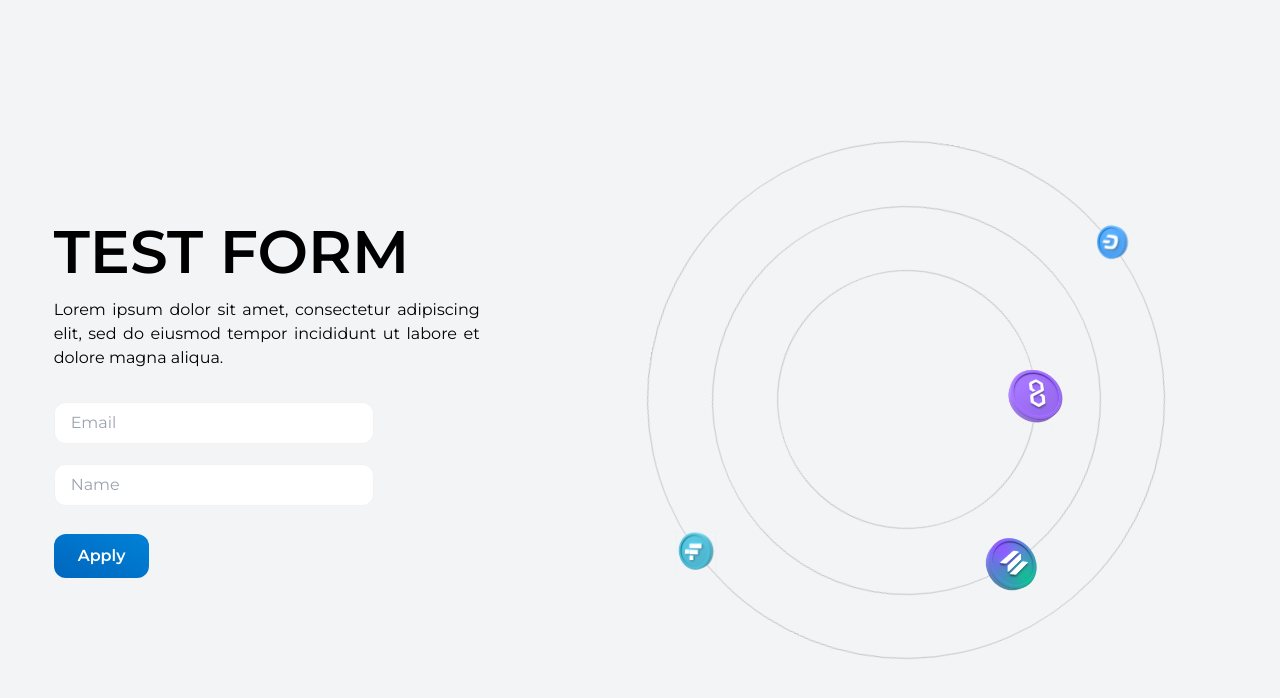
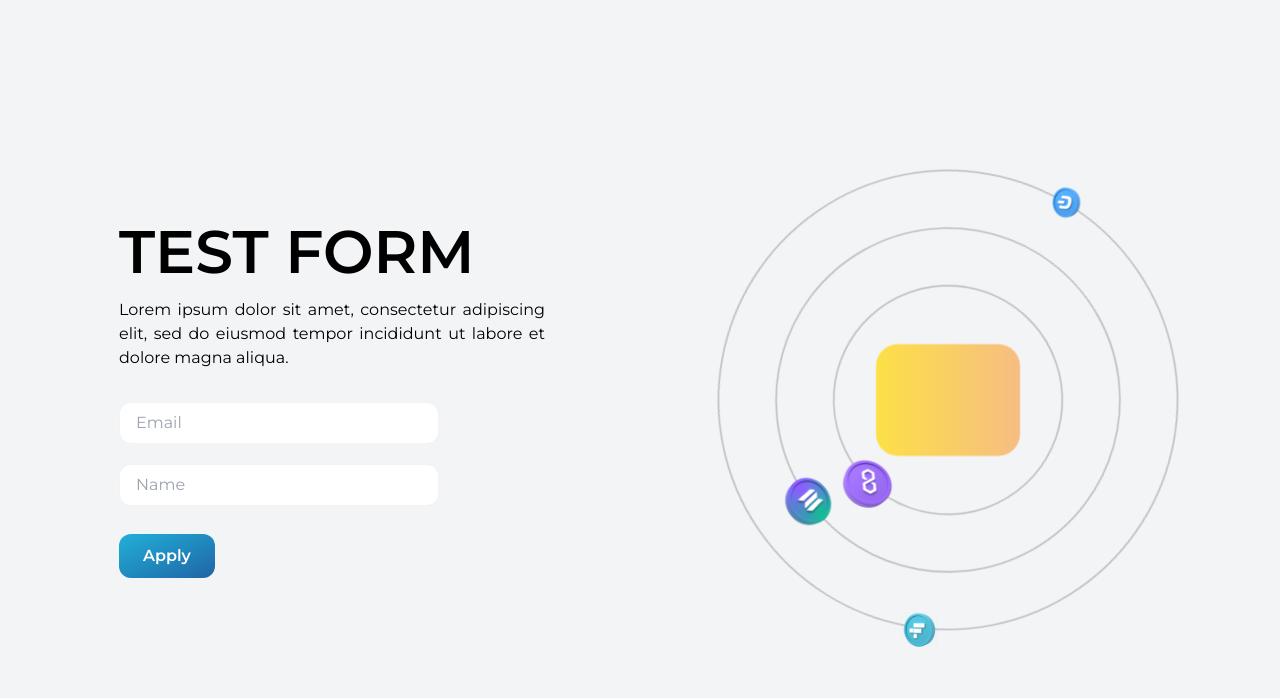
Before and after one commit to shpp-isahnovskii/coin-login, a Vue app: page / in a window 1280 px wide. Shown: the top 698 px of the page. Built offline with nearby package versions, Linux system fonts and the light colour scheme.

Commit message:
add card animation and media

```diff
--- /dev/null
+++ b/src/composables/useWindowResize.js
@@ -0,0 +1,16 @@
+import { ref, onMounted, onUnmounted } from 'vue';
+
+export const useWindowResize = () => {
+  const width = ref(window.innerWidth);
+  const height = ref(window.innerHeight);
+
+  function handler() {
+    width.value = window.innerWidth;
+    height.value = window.innerHeight;
+  };
+
+  onMounted(() => window.addEventListener('resize', handler));
+  onUnmounted(() => window.removeEventListener('resize', handler));
+
+  return { width, height };
+}
--- a/src/style.css
+++ b/src/style.css
@@ -12,7 +12,7 @@
   }
 
   h1 {
-    @apply text-6xl font-semibold;
+    @apply text-5xl lg:text-6xl font-semibold;
   }
 
   form input {
@@ -32,6 +32,6 @@
 
 @layer components {
   .blue-btn {
-    @apply bg-gradient-to-tr from-[#002584] to-[#0098EA] transition-all duration-500 bg-size-400 bg-pos-passive hover:bg-pos-hover disabled:from-gray-400 disabled:to-gray-500 disabled:cursor-not-allowed;
+    @apply bg-gradient-to-tl from-blue-900 to-cyan-400 transition-all duration-500 bg-size-200 bg-pos-passive hover:bg-pos-hover disabled:from-gray-400 disabled:to-gray-500 disabled:cursor-not-allowed;
   }
 }
--- a/src/views/login/LoginAnimation.vue
+++ b/src/views/login/LoginAnimation.vue
@@ -1,5 +1,6 @@
 <script setup>
 import ParticleRotation from './animation/ParticleRotation.vue';
+import CreditCard from './animation/CreditCard.vue';
 import { ref, onMounted } from 'vue';
 
 const INTERVAL_FREQUENCY = 300;
@@ -36,10 +37,11 @@ onMounted(() => {
 </script>
 
 <template>
-  <div class="flex items-center justify-center overflow-hidden">
+  <div class="flex items-center justify-center overflow-visible sm:py-6">
     <div
-      class="w-[40.5vw] h-[40.5vw] relative flex items-center justify-center"
+      class="w-64 h-64 sm:scale-[1.2] lg:scale-[1.8] relative flex items-center justify-center"
     >
+      <CreditCard />
       <template v-for="(icons, index) in data" :key="index">
         <ParticleRotation
           v-if="timer <= index"
--- a/src/views/login/LoginForm.vue
+++ /dev/null
@@ -1,100 +0,0 @@
-<script setup>
-import { reactive, ref } from 'vue';
-import { useVuelidate } from '@vuelidate/core';
-import { required, minLength, email, helpers } from '@vuelidate/validators';
-
-const defaultState = {
-  name: '',
-  email: '',
-};
-
-const state = reactive({ ...defaultState });
-const onSubmit = ref(false);
-
-const rules = {
-  name: {
-    required: helpers.withMessage('this field is required', required),
-    minLength: helpers.withMessage('at least 3 symbols', minLength(3)),
-  },
-  email: {
-    required: helpers.withMessage('this field is required', required),
-    email: helpers.withMessage('invalid email value', email),
-  },
-};
-const $v = useVuelidate(rules, state);
-
-const submitForm = async () => {
-  $v.value.$touch();
-  if ($v.value.$error) {
-    return;
-  }
-  onSubmit.value = true;
-
-  await dummyPromise()
-    .then(({ name, email }) => {
-      window.alert(`name:${name}, email:${email}`);
-    })
-    .catch(() => {
-      console.error('some error');
-    });
-  stateReset();
-};
-
-const dummyPromise = async () =>
-  new Promise((res, rej) => {
-    setTimeout(() => {
-      res({ name: state.name, email: state.email });
-    }, 500);
-  });
-
-const stateReset = () => {
-  state.name = defaultState.name;
-  state.email = defaultState.email;
-
-  $v.value.$reset();
-  onSubmit.value = false;
-};
-</script>
-
-<template>
-  <div class="flex justify-center items-center px-6">
-    <form @submit.prevent="submitForm" class="max-w-[426px] w-full">
-      <h1 class="mb-4">TEST FORM</h1>
-      <p class="text-justify mb-8">
-        Lorem ipsum dolor sit amet, consectetur adipiscing elit, sed do eiusmod
-        tempor incididunt ut labore et dolore magna aliqua.
-      </p>
-      <div :class="[{ error: $v.email.$errors.length }, 'input-wrapper mb-1']">
-        <input
-          v-model="state.email"
-          placeholder="Email"
-          class="max-w-80 w-full"
-          @blur="$v.email.$touch"
-          :disabled="onSubmit"
-        />
-        <div v-if="$v.email.$errors.length" class="error-msg">
-          {{ $v.email.$errors[0].$message }}
-        </div>
-      </div>
-      <div :class="[{ error: $v.name.$errors.length }, 'input-wrapper mb-3']">
-        <input
-          v-model="state.name"
-          placeholder="Name"
-          class="max-w-80 w-full"
-          @blur="$v.name.$touch"
-          :disabled="onSubmit"
-        />
-        <div v-if="$v.name.$errors.length" class="error-msg">
-          {{ $v.name.$errors[0].$message }}
-        </div>
-      </div>
-      <button
-        type="submit"
-        class="blue-btn px-6 py-[10px] rounded-xl font-semibold text-white"
-        :disabled="onSubmit"
-      >
-        Apply
-      </button>
-    </form>
-  </div>
-</template>
--- a/src/views/login/LoginPage.vue
+++ b/src/views/login/LoginPage.vue
@@ -1,11 +1,104 @@
 <script setup>
-import LoginForm from './LoginForm.vue';
+import { reactive, ref } from 'vue';
+import { useVuelidate } from '@vuelidate/core';
+import { required, minLength, email, helpers } from '@vuelidate/validators';
 import LoginAnimation from './LoginAnimation.vue';
+
+const defaultState = {
+  name: '',
+  email: '',
+};
+
+const state = reactive({ ...defaultState });
+const onSubmit = ref(false);
+
+const rules = {
+  name: {
+    required: helpers.withMessage('this field is required', required),
+    minLength: helpers.withMessage('at least 3 symbols', minLength(3)),
+  },
+  email: {
+    required: helpers.withMessage('this field is required', required),
+    email: helpers.withMessage('invalid email value', email),
+  },
+};
+const $v = useVuelidate(rules, state);
+
+const submitForm = async () => {
+  $v.value.$touch();
+  if ($v.value.$error) {
+    return;
+  }
+  onSubmit.value = true;
+
+  await dummyPromise()
+    .then(({ name, email }) => {
+      window.alert(`name:${name}, email:${email}`);
+    })
+    .catch(() => {
+      console.error('some error');
+    });
+  stateReset();
+};
+
+const dummyPromise = async () =>
+  new Promise((res, rej) => {
+    setTimeout(() => {
+      res({ name: state.name, email: state.email });
+    }, 500);
+  });
+
+const stateReset = () => {
+  state.name = defaultState.name;
+  state.email = defaultState.email;
+
+  $v.value.$reset();
+  onSubmit.value = false;
+};
 </script>
 
 <template>
-  <section class="flex w-full h-screen">
-    <LoginForm class="basis-5/12" />
-    <LoginAnimation class="basis-7/12" />
+  <section class="grid grid-cols-2 max-w-7xl mx-auto lg:h-screen px-6 my-10 lg:my-0 overflow-hidden [&>*]:justify-self-center ">
+    <div class="col-span-2 self-end lg:col-span-1 max-w-md mb-4 sm:mb-6 lg:mb-8 h-max">
+      <h1 class="mb-4">TEST FORM</h1>
+      <p class="text-justify">
+        Lorem ipsum dolor sit amet, consectetur adipiscing elit, sed do eiusmod
+        tempor incididunt ut labore et dolore magna aliqua.
+      </p>
+    </div>
+    <LoginAnimation class="col-span-2 lg:col-span-1 lg:row-span-2" />
+    <form @submit.prevent="submitForm" class="col-span-2 self-start lg:col-span-1 max-w-md w-full mt-6 sm:mt-8 lg:mt-0">
+      <div :class="[{ error: $v.email.$errors.length }, 'input-wrapper mb-1']">
+        <input
+          v-model="state.email"
+          placeholder="Email"
+          class="lg:max-w-80 w-full"
+          @blur="$v.email.$touch"
+          :disabled="onSubmit"
+        />
+        <div v-if="$v.email.$errors.length" class="error-msg">
+          {{ $v.email.$errors[0].$message }}
+        </div>
+      </div>
+      <div :class="[{ error: $v.name.$errors.length }, 'input-wrapper mb-3']">
+        <input
+          v-model="state.name"
+          placeholder="Name"
+          class="lg:max-w-80 w-full"
+          @blur="$v.name.$touch"
+          :disabled="onSubmit"
+        />
+        <div v-if="$v.name.$errors.length" class="error-msg">
+          {{ $v.name.$errors[0].$message }}
+        </div>
+      </div>
+      <button
+        type="submit"
+        class="blue-btn px-6 py-[10px] rounded-xl font-semibold text-white"
+        :disabled="onSubmit"
+      >
+        Apply
+      </button>
+    </form>
   </section>
 </template>
--- /dev/null
+++ b/src/views/login/animation/CreditCard.vue
@@ -0,0 +1,45 @@
+<script setup>
+import { gsap } from 'gsap/gsap-core';
+import { onMounted, ref } from 'vue';
+
+const card = ref(null);
+const fog = ref(null);
+
+const tl = gsap.timeline({ paused: true });
+
+onMounted(() => {
+  gsap.set(fog.value, { scale: 0, opacity: 0.3 });
+  tl.to(card.value, {
+    width: '20%',
+    height: '20%',
+    duration: 1,
+    delay: 1.8,
+  });
+  tl.to(card.value, { borderRadius: '12px', duration: 1.5, delay: 0.5 });
+  tl.to(card.value, { width: '52%', height: '32%', duration: 1 });
+  tl.to(card.value, {
+    rotate: '-6deg',
+    boxShadow:
+      '0 3px 7px 1px rgba(0, 0, 0, 0.2), 0 5px 18px 0 rgba(0, 0, 0, 0.2)',
+    duration: 1,
+  });
+  tl.to(
+    fog.value,
+    {
+      opacity: 1,
+      scale: 1,
+      duration: 1,
+    },
+    '<',
+  );
+  tl.play();
+});
+</script>
+
+<template>
+  <div
+    ref="card"
+    class="z-10 w-[0%] h-[0%] rounded-[100%] transition-[background-position] duration-[3s] bg-gradient-to-r bg-size-600 hover:bg-pos-hover from-yellow-300 via-fuchsia-400 to-cyan-300 test"
+  ></div>
+  <img ref="fog" class="-z-20 absolute" src="/fog.png" alt="fog" />
+</template>
--- a/src/views/login/animation/ParticleRotation.vue
+++ b/src/views/login/animation/ParticleRotation.vue
@@ -2,7 +2,7 @@
 import { gsap } from 'gsap';
 import { onMounted, ref } from 'vue';
 
-const ROTATION_SPEED_BASE = 100;
+const ROTATION_BASE_SPEED = 100;
 
 const props = defineProps({
   scale: { type: Number, required: true },
@@ -13,7 +13,9 @@ const props = defineProps({
 });
 
 const iconSize = (size) => {
-  return size === 'small' ? 'w-10 h-10' : 'w-20 h-20';
+  return size === 'small'
+    ? 'w-5 h-5'
+    : 'w-10 h-10';
 };
 
 const orbit = ref(null);
@@ -33,7 +35,7 @@ onMounted(() => {
     orbit.value,
     {
       rotation: '360deg',
-      duration: ROTATION_SPEED_BASE * props.scale,
+      duration: ROTATION_BASE_SPEED * props.scale,
       repeat: -1,
       ease: 'none',
     },
@@ -44,7 +46,7 @@ onMounted(() => {
       node,
       {
         rotation: '-360deg',
-        duration: ROTATION_SPEED_BASE * props.scale,
+        duration: ROTATION_BASE_SPEED * props.scale,
         repeat: -1,
         ease: 'none',
       },
@@ -64,8 +66,7 @@ const scenePreset = () => {
 
   images.value.forEach((node, index) => {
     const sections = props.icons.length;
-    const radians =
-      (segmentMathRandom(360, sections, index) * Math.PI) / 180; // x° * π / 180°
+    const radians = (segmentAngleMathRandom(sections, index) * Math.PI) / 180; // x° * π / 180°
     gsap.set(node, {
       scale: '0',
       x: radius + Math.cos(radians) * radius,
@@ -74,8 +75,8 @@ const scenePreset = () => {
   });
 };
 
-const segmentMathRandom = (maxDeg, sections, current) => {
-  const sectionSize = Math.floor(maxDeg / sections);
+const segmentAngleMathRandom = (sections, current) => {
+  const sectionSize = Math.floor(360 / sections);
   const max = sectionSize * (current + 1);
   const min = sectionSize * current;
   return getMathRandom(min, max); //return random x° value based on the value between min° and max° for the current section.
--- a/tailwind.config.js
+++ b/tailwind.config.js
@@ -15,11 +15,15 @@ module.exports = {
         appear: 'appear 500ms ease-in-out',
       },
       backgroundSize: {
-        'size-400': '400% 400%',
+        'size-200': '200% 200%',
+        'size-600': '600% 600%',
       },
       backgroundPosition: {
-        'pos-passive': '50% 0%',
-        'pos-hover': '0% 20%',
+        'pos-passive': '0% 90%',
+        'pos-hover': '100% 20%',
+      },
+      maxWidth: {
+        md: '426px',
       },
     },
   },
```
Also changed, not shown: public/fog.png (added), public/fog2.webp (added).
